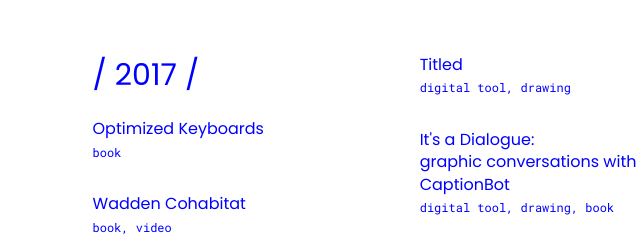
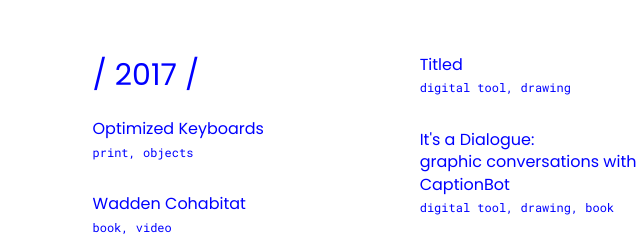
Before and after one commit to asukhorukova1/newportfolio, a plain HTML site: page index.html in a window 1280 px wide. Shown: the top 245 px of the page, 222-862 px from the left. Drawn offline with Linux system fonts and the light colour scheme.

Commit message:
Update index.html

```diff
--- a/index.html
+++ b/index.html
@@ -104,7 +104,7 @@
 				Optimized Keyboards
 			<span class="medium" >
 				<br>
-				<span class ="book">book</span><br>
+				<span class ="book">print, objects</span><br>
 			</span>
 			</li>
 
```
